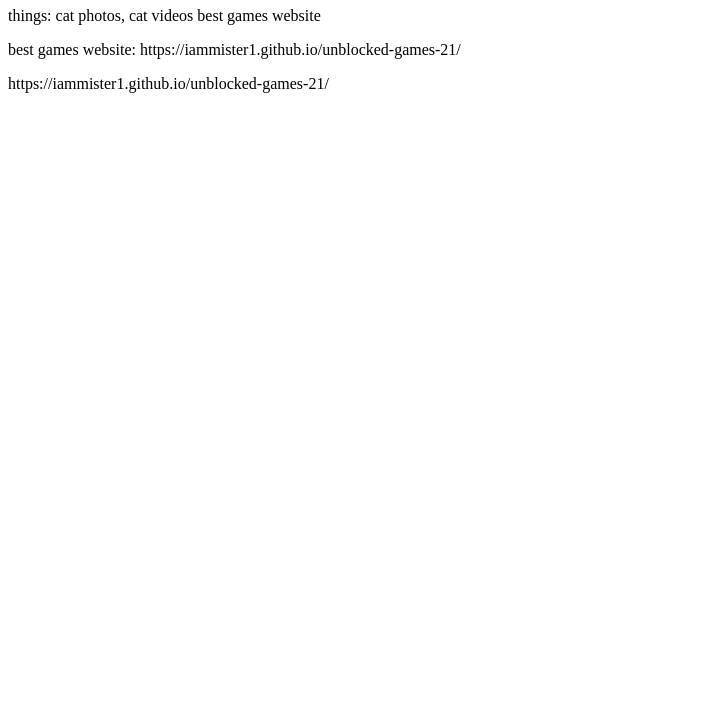
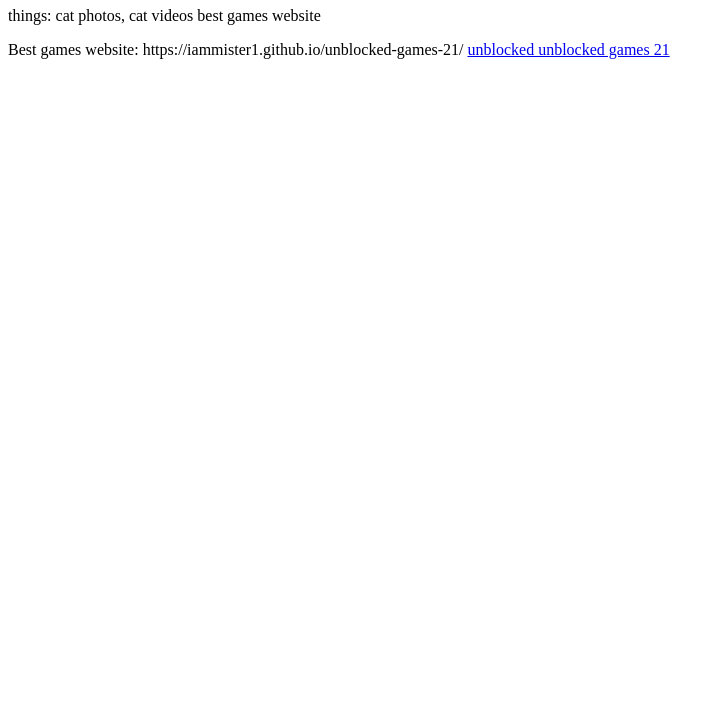
Before and after one commit to mars-b-01/cat-website, a plain HTML site: page index.html in a window 1280 px wide. Shown: the part 73-800 px from the top of the page, without its empty margins (0-725 px from the left). Drawn offline with Linux system fonts and the light colour scheme.

Commit message:
Add files via upload
quick fix

```diff
--- a/index.html
+++ b/index.html
@@ -18,12 +18,12 @@
 
 
 
-
 <p>
-    best games website: https://iammister1.github.io/unblocked-games-21/
+    Best games website: https://iammister1.github.io/unblocked-games-21/
+    <a href="https://iammister1.github.io/unblocked-games-21/" target="_blank">
+        unblocked unblocked games 21
+    </a>
 </p>
-<a><href>https://iammister1.github.io/unblocked-games-21</href>/</a>
-
 
 
 
```
